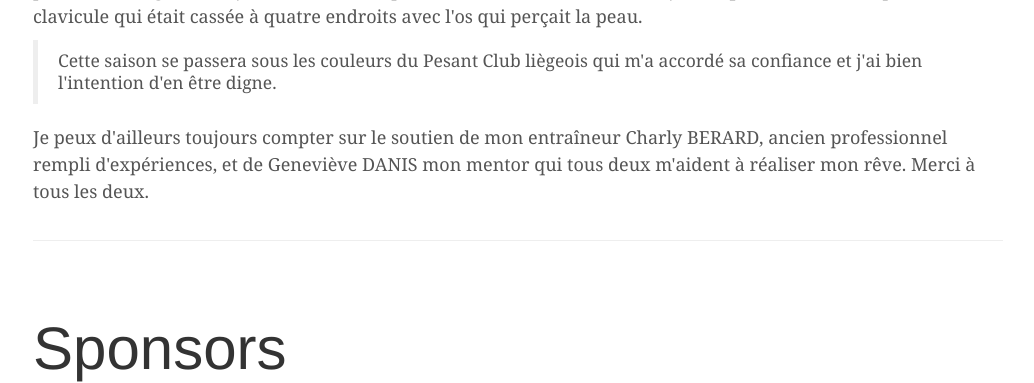
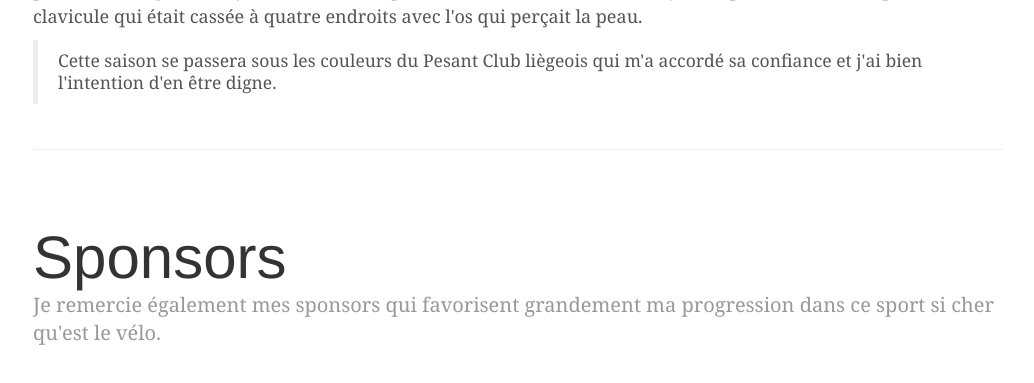
Before and after one commit to thibwa/guillaumerase, a PHP site: page /index.php?p=index in a window 1280 px wide. Shown: the part 832-1215 px from the top of the page, without its empty margins (122-1156 px from the left). Run offline with PHP 8.4, Linux system fonts and the light colour scheme; data that the repository does not hold is empty; some libraries are stand-ins or nearby versions.

Commit message:
Update body_container.php
Remove <p>

```diff
--- a/modules/home/body_container.php
+++ b/modules/home/body_container.php
@@ -46,12 +46,6 @@
                 </p>
             </blockquote>
 
-            <p>
-                Je peux d'ailleurs toujours compter sur le soutien de mon
-                entraîneur Charly BERARD, ancien professionnel rempli d'expériences,
-                et de Geneviève DANIS mon mentor qui tous deux m'aident à réaliser mon rêve.
-                Merci à tous les deux.
-            </p>
             <p style="text-align: right;">
                 <div style="float: right;" class="fb-share-button" data-href="http://www.guilaumerase.be/" data-type="button_count"></div>
             </p>
```
